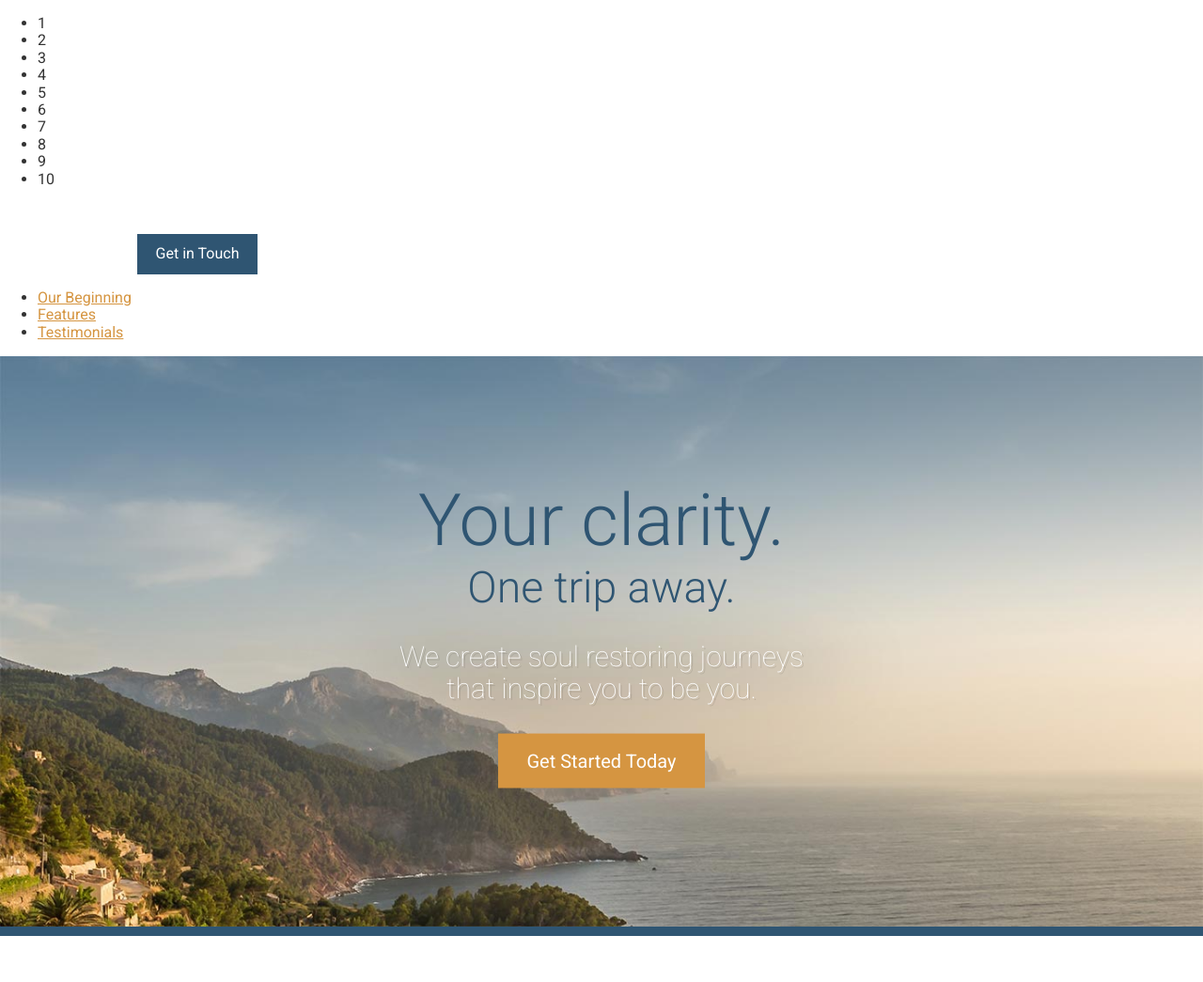
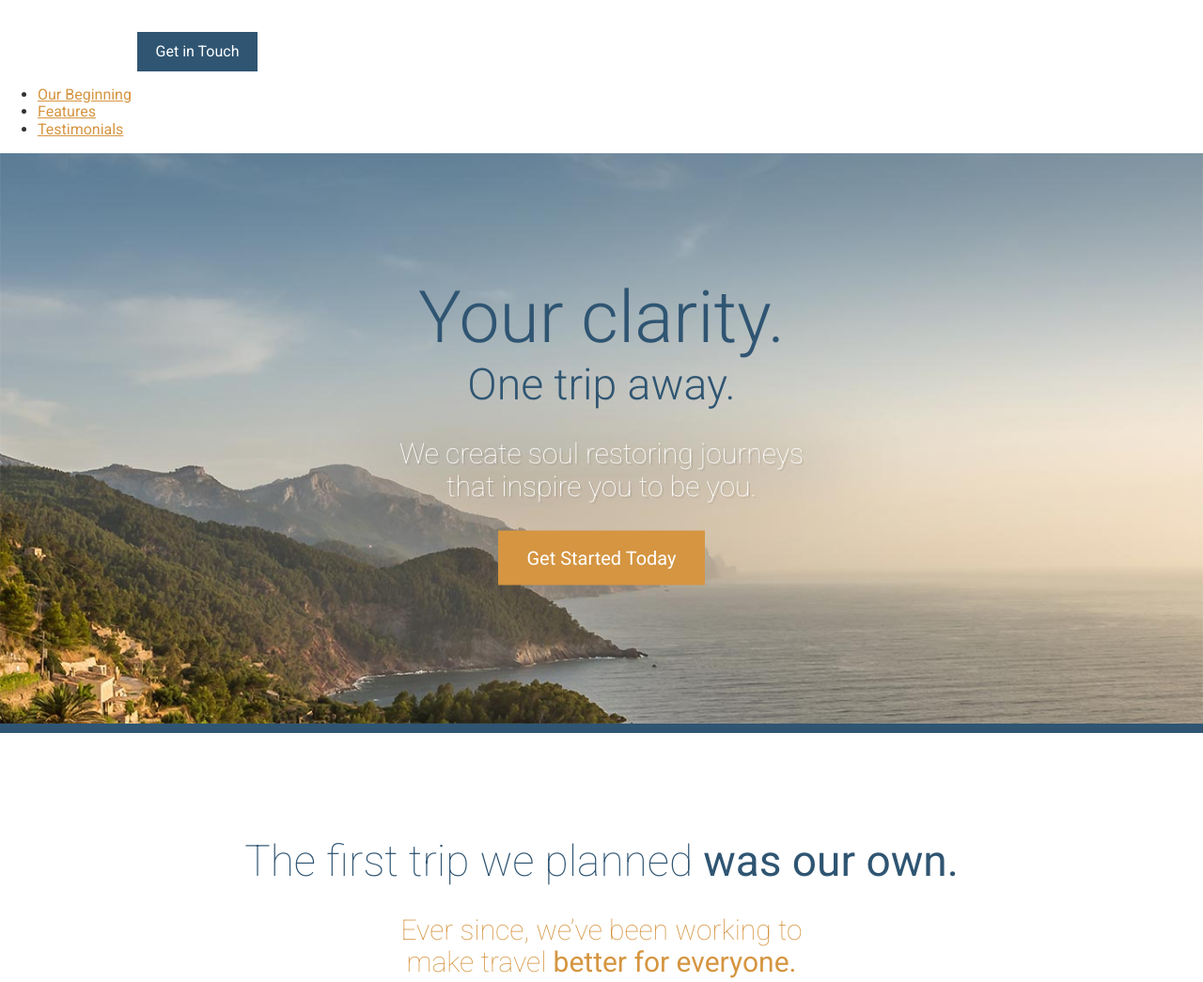
Before and after one commit to kakorcal/travel_site, a website: page app/index.html in a window 1280 px wide. Shown: the top 1045 px of the page at 94% size. Drawn offline with Linux system fonts and the light colour scheme.

Commit message:
remove test numbers

```diff
--- a/app/index.html
+++ b/app/index.html
@@ -10,18 +10,6 @@
   <link rel="stylesheet" href="temp/styles/styles.css">
 </head>
 <body>
-  <ul>
-    <li>1</li>
-    <li>2</li>
-    <li>3</li>
-    <li>4</li>
-    <li>5</li>
-    <li>6</li>
-    <li>7</li>
-    <li>8</li>
-    <li>9</li>
-    <li>10</li>
-  </ul>
   <header>
     <img src="assets/images/icons/clear-view-escapes.svg">
     <a href="#" class='btn'>Get in Touch</a>
```
